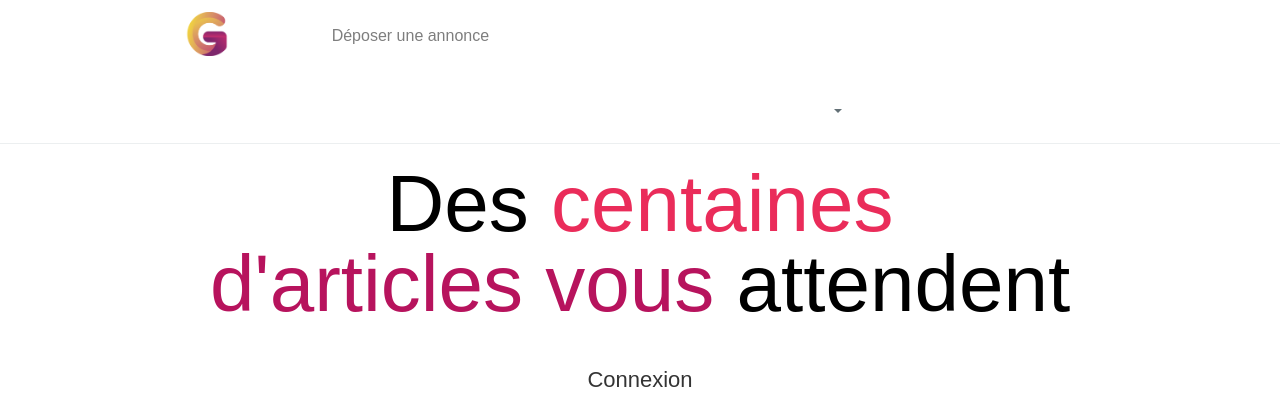
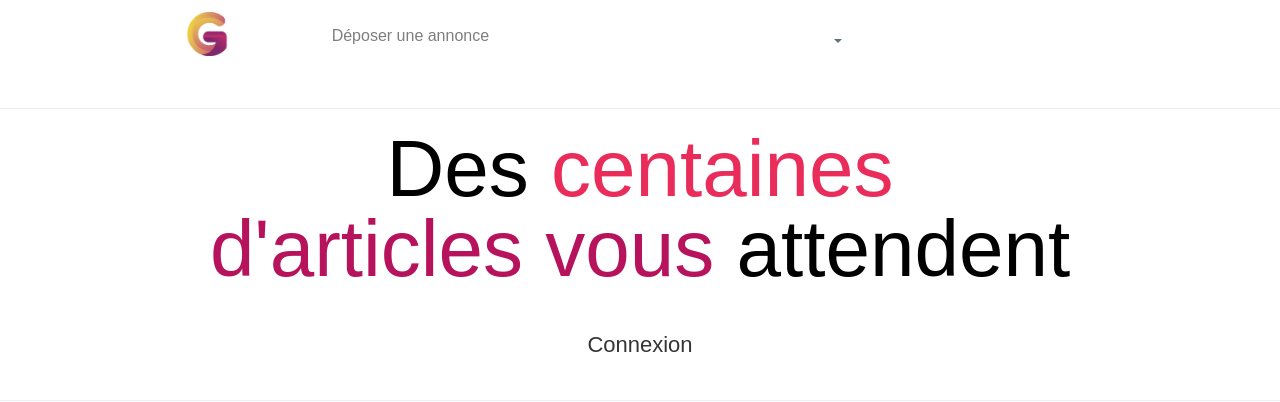
Before and after one commit to apersis/vide-grenier, a PHP site: page /posts/login in a window 1280 px wide. Shown: the top 402 px of the page. Run offline with PHP 8.4, Linux system fonts and the light colour scheme; the visitor is signed in with stand-in values (Sample User, id 1); some libraries are stand-ins or nearby versions; some web fonts are replaced.

Commit message:
correction responsive

```diff
--- a/public/style/main.css
+++ b/public/style/main.css
@@ -1541,6 +1541,11 @@
   background-color: transparent;
   border: none;
 }
+@media only screen and (min-width: 767px) and (max-width: 1300px) {
+  .selectuser .btn-default {
+    margin-top: -70px;
+  }
+}
 .selectuser .btn .caret {
   margin-left: 5px;
 }
--- a/style/_header.scss
+++ b/style/_header.scss
@@ -211,6 +211,9 @@
   .btn-default {
     background-color: transparent;
     border: none;
+    @media only screen and (min-width: 767px) and (max-width: 1300px) {
+      margin-top: -70px;
+    }
   }
   .btn .caret {
     margin-left: 5px;
```
Also changed, not shown: 1 other file.
